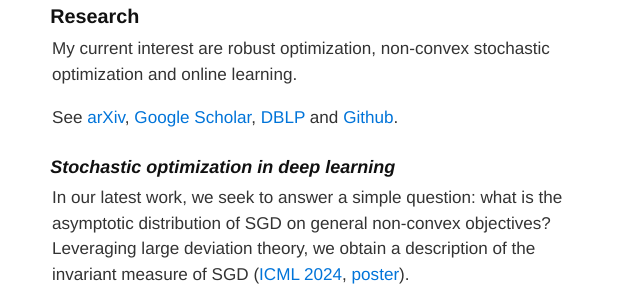
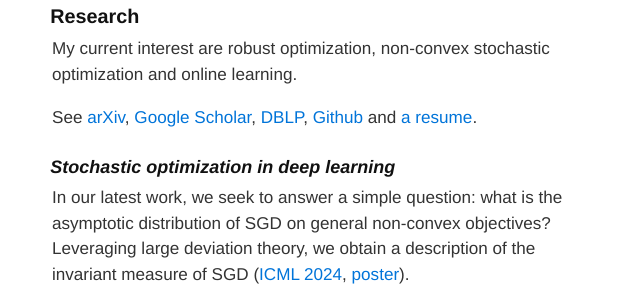
Before and after one commit to wazizian/wazizian.github.io, a Jekyll site: the page built from index.md, in a window 1280 px wide. Shown: the part 587-887 px from the top of the page, without its empty margins (318-958 px from the left). Built offline with Jekyll 4.4.1, drawn with Linux system fonts in a browser that asks for light colours.

Commit message:
Add resume

```diff
--- a/index.md
+++ b/index.md
@@ -19,7 +19,7 @@ I am in charge of the [team's seminar](https://sites.google.com/view/gorgeous-op
 ### Research
 My current interest are robust optimization, non-convex stochastic optimization and online learning.
 
-See [arXiv](https://arxiv.org/a/azizian_w_1.html), [Google Scholar](https://scholar.google.fr/citations?user=oXxTTe8AAAAJ&hl=fr), [DBLP](https://dblp.org/pid/243/3135.html) and [Github](https://github.com/wazizian).
+See [arXiv](https://arxiv.org/a/azizian_w_1.html), [Google Scholar](https://scholar.google.fr/citations?user=oXxTTe8AAAAJ&hl=fr), [DBLP](https://dblp.org/pid/243/3135.html), [Github](https://github.com/wazizian) and [a resume](pdf/resume.pdf).
 
 #### Stochastic optimization in deep learning
 In our latest work, we seek to answer a simple question: what is the asymptotic distribution of SGD on general non-convex objectives?
```
Also changed, not shown: 1 other file.
